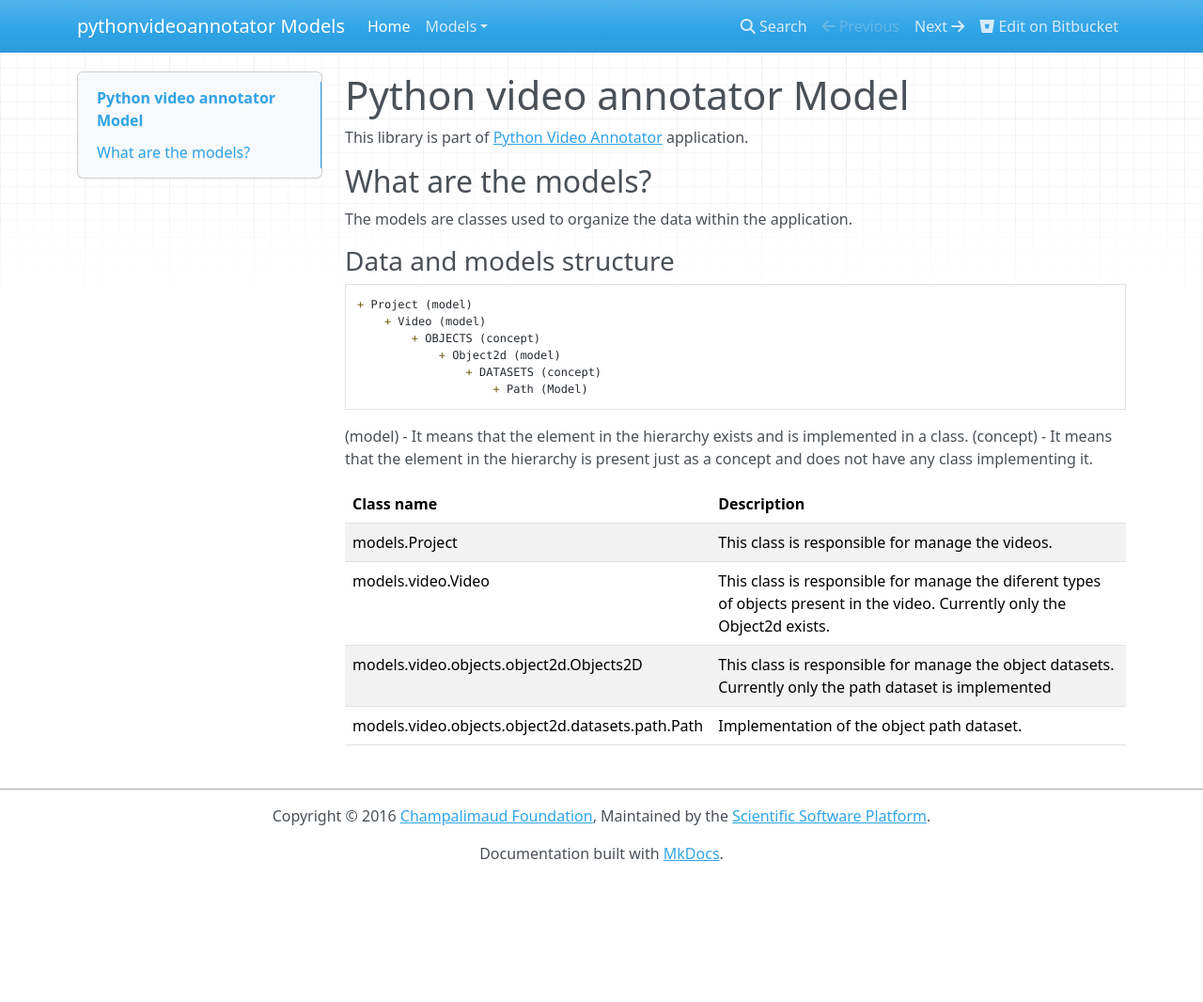
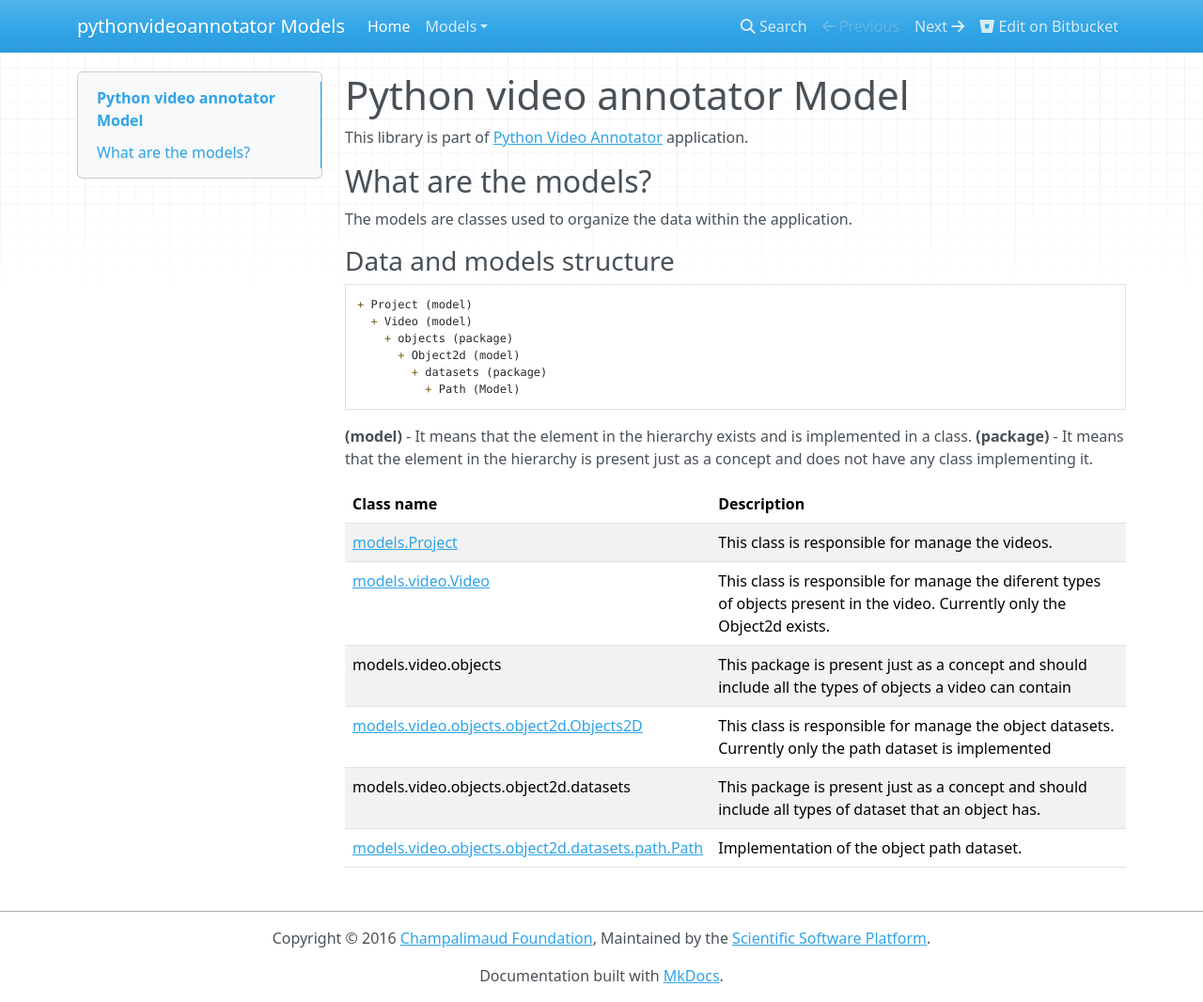
Before and after one commit to shaliulab/pythonvideoannotator-models, an MkDocs documentation site: the page built from docs/index.md, in a window 1280 px wide and 1066 px high. Shown: the whole window at 94% size. Built offline with MkDocs 1.6.1, drawn with Linux system fonts in a browser that asks for light colours; nearby versions of some CDN libraries; old or Windows-style settings are respelled for this version of MkDocs.

Commit message:
docs updated

````diff
--- a/docs/index.md
+++ b/docs/index.md
@@ -11,19 +11,21 @@ The models are classes used to organize the data within the application.
 
 ```
 + Project (model)
-	+ Video (model)
-		+ OBJECTS (concept)
-			+ Object2d (model)
-				+ DATASETS (concept)
-					+ Path (Model)
+  + Video (model)
+	+ objects (package)
+	  + Object2d (model)
+		+ datasets (package)
+		  + Path (Model)
 ```
 
-(model) - It means that the element in the hierarchy exists and is implemented in a class.
-(concept) - It means that the element in the hierarchy is present just as a concept and does not have any class implementing it.
+**(model)** - It means that the element in the hierarchy exists and is implemented in a class.
+**(package)** - It means that the element in the hierarchy is present just as a concept and does not have any class implementing it.
 
 | Class name | Description |
 |---|---|
-|models.Project| This class is responsible for manage the videos. |
-|models.video.Video| This class is responsible for manage the diferent types of objects present in the video. Currently only the Object2d exists. |
-|models.video.objects.object2d.Objects2D| This class is responsible for manage the object datasets. Currently only the path dataset is implemented|
-|models.video.objects.object2d.datasets.path.Path| Implementation of the object path dataset.|
+|[models.Project](/models/project/)| This class is responsible for manage the videos. |
+|[models.video.Video](/models/video/)| This class is responsible for manage the diferent types of objects present in the video. Currently only the Object2d exists. |
+|models.video.objects| This package is present just as a concept and should include all the types of objects a video can contain|
+|[models.video.objects.object2d.Objects2D](/models/object2d/)| This class is responsible for manage the object datasets. Currently only the path dataset is implemented|
+|models.video.objects.object2d.datasets| This package is present just as a concept and should include all types of dataset that an object has.|
+|[models.video.objects.object2d.datasets.path.Path](/models/path/)| Implementation of the object path dataset.|
````
Also changed, not shown: docs/models/project.md (+54 -0 lines).
